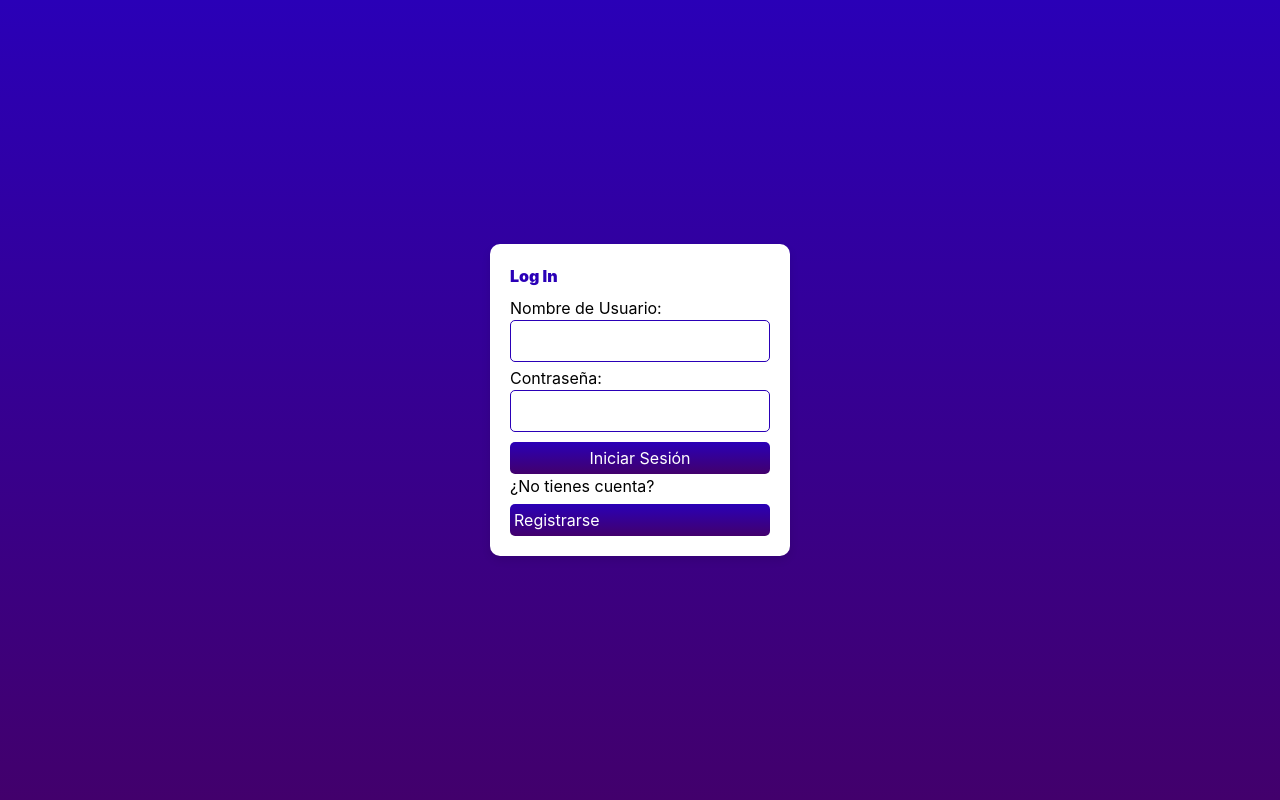
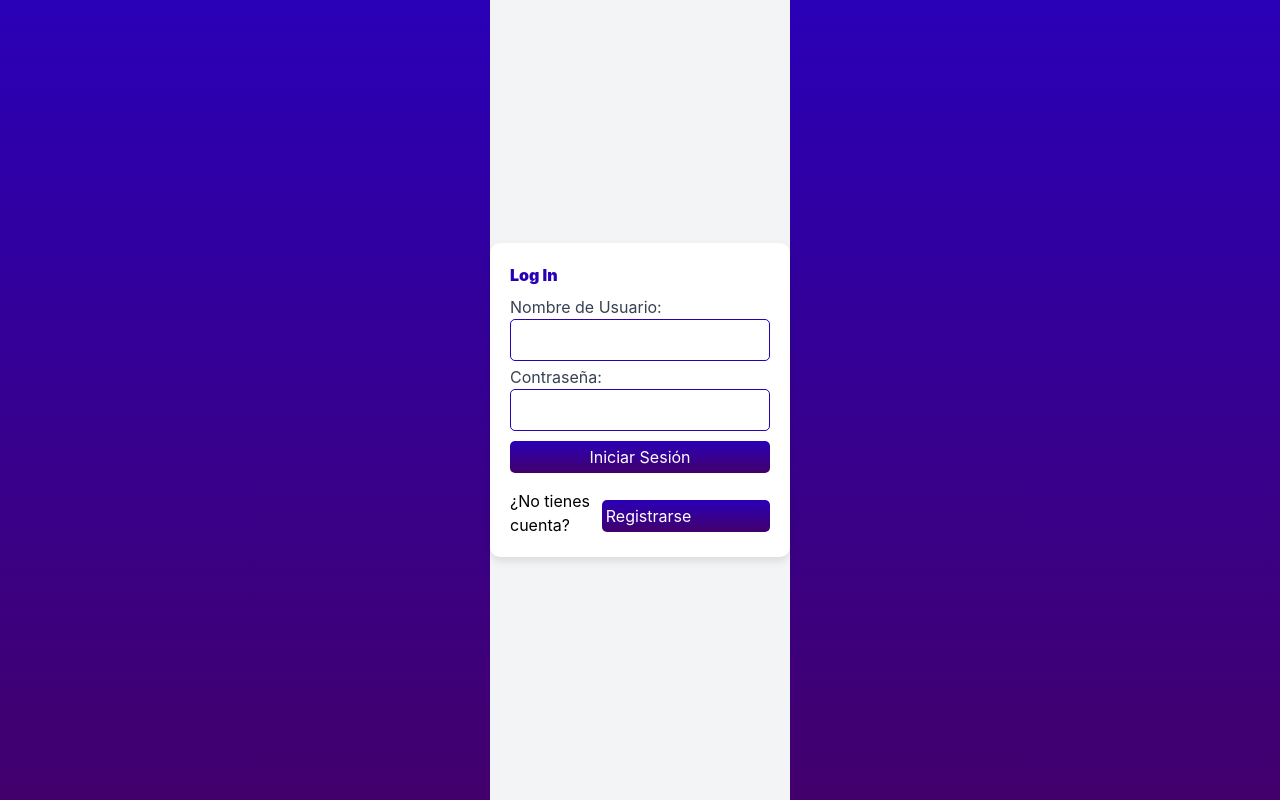
Before and after one commit to SyTW2324/E10, a React (Create React App) app in the folder frontend/: page /login in a window 1280 px wide. Built offline with nearby package versions, Linux system fonts and the light colour scheme.

Commit message:
Tailwind configurado correctamente

```diff
--- a/frontend/package.json
+++ b/frontend/package.json
@@ -7,8 +7,10 @@
     "@testing-library/jest-dom": "^5.17.0",
     "@testing-library/react": "^13.4.0",
     "@testing-library/user-event": "^13.5.0",
+    "autoprefixer": "^10.4.19",
     "axios": "^1.6.8",
     "mongodb": "^6.6.2",
+    "postcss": "^8.4.38",
     "react": "^18.2.0",
     "react-dom": "^18.2.0",
     "react-redux": "^9.1.2",
--- /dev/null
+++ b/frontend/postcss.config.js
@@ -0,0 +1,6 @@
+module.exports = {
+  plugins: {
+    tailwindcss: {},
+    autoprefixer: {},
+  },
+}
--- a/frontend/src/App.css
+++ b/frontend/src/App.css
@@ -1,3 +1,7 @@
+@tailwind base;
+@tailwind components;
+@tailwind utilities;
+
 .App {
   text-align: center;
 }
--- a/frontend/src/App.js
+++ b/frontend/src/App.js
@@ -3,15 +3,17 @@ import './App.css'
 import { BrowserRouter as Router, Routes, Route } from 'react-router-dom';
 import { LoginSignIn } from './components/auth/login.component'
 import { SignUp } from './components/auth/register.component'
+import {Success} from './components/Success'
 
 function App() {
   return (
     <Router>
-      <Routes> {/* Cambio en la etiqueta */}
+      <Routes>
         <Route path="/login" element={<LoginSignIn />} />
         <Route path="/signup" element={<SignUp />} />
-        {/* Otras rutas aquí */}
-      </Routes> {/* Cambio en la etiqueta */}
+        <Route path='/success' element ={<Success/>}/>
+        <Route path="/" component={<LoginSignIn />} /> {/* Redirige a login por defecto */}
+      </Routes>
     </Router>
   )
 }
--- /dev/null
+++ b/frontend/src/components/Success.js
@@ -0,0 +1,12 @@
+import React from 'react';
+
+export function Success() {
+  return (
+    <div className="min-h-screen flex items-center justify-center bg-green-100">
+      <div className="bg-white p-8 rounded shadow-md max-w-md w-full text-center">
+        <h1 className="text-4xl font-bold text-green-800 mb-4">Login Exitoso</h1>
+        <p className="text-lg text-green-700">¡Has iniciado sesión correctamente!</p>
+      </div>
+    </div>
+  );
+}
--- a/frontend/src/components/auth/login.component.js
+++ b/frontend/src/components/auth/login.component.js
@@ -1,9 +1,9 @@
-import React, { useState } from 'react'
+import React, { useState, useEffect  } from 'react'
 import * as Yup from 'yup'
 import { useDispatch, useSelector } from 'react-redux';
 import { loginUser } from '../../redux/actions/userActions';
 
-import { Link } from 'react-router-dom'
+import { Link, useNavigate  } from 'react-router-dom'
 import './login.component.css'
 
 export function LoginSignIn() {
@@ -12,7 +12,9 @@ export function LoginSignIn() {
   const [errors, setErrors] = useState({})
 
   const dispatch = useDispatch();
+  const navigate = useNavigate(); // Hook de useNavigate para redireccionar
   const loginError = useSelector((state) => state.user.error);
+  const loginSuccess = useSelector((state) => state.user.user);
 
   const schema = Yup.object().shape({
     username: Yup.string().required('*El nombre de usuario es requerido'),
@@ -54,6 +56,12 @@ export function LoginSignIn() {
     }
   }
 
+  // Redirigir al usuario a la página de éxito si el login es exitoso
+  useEffect(() => {
+    if (loginSuccess) {
+      navigate('/success');
+    }
+  }, [loginSuccess, navigate]);
   return (
     <div className="min-h-screen flex items-center justify-center bg-gray-100">
       <div className="max-w-md w-full space-y-8">
--- a/frontend/src/index.css
+++ b/frontend/src/index.css
@@ -1,6 +1,7 @@
-@import 'tailwindcss/base';
-@import 'tailwindcss/components';
-@import 'tailwindcss/utilities';
+@tailwind base;
+@tailwind components;
+@tailwind utilities;
+
 
 body {
   margin: 0;
--- a/frontend/tailwind.config.js
+++ b/frontend/tailwind.config.js
@@ -1,8 +1,11 @@
-/** @type {import('tailwindcss').Config} */
 module.exports = {
-  content: [],
+  purge: ['./src/**/*.{js,jsx,ts,tsx}', './public/index.html'],
+  darkMode: false, // o 'media' o 'class'
   theme: {
     extend: {},
   },
+  variants: {
+    extend: {},
+  },
   plugins: [],
-}
+};
```
Also changed, not shown: 1 other file (tests, documents, lock files or other folders).
